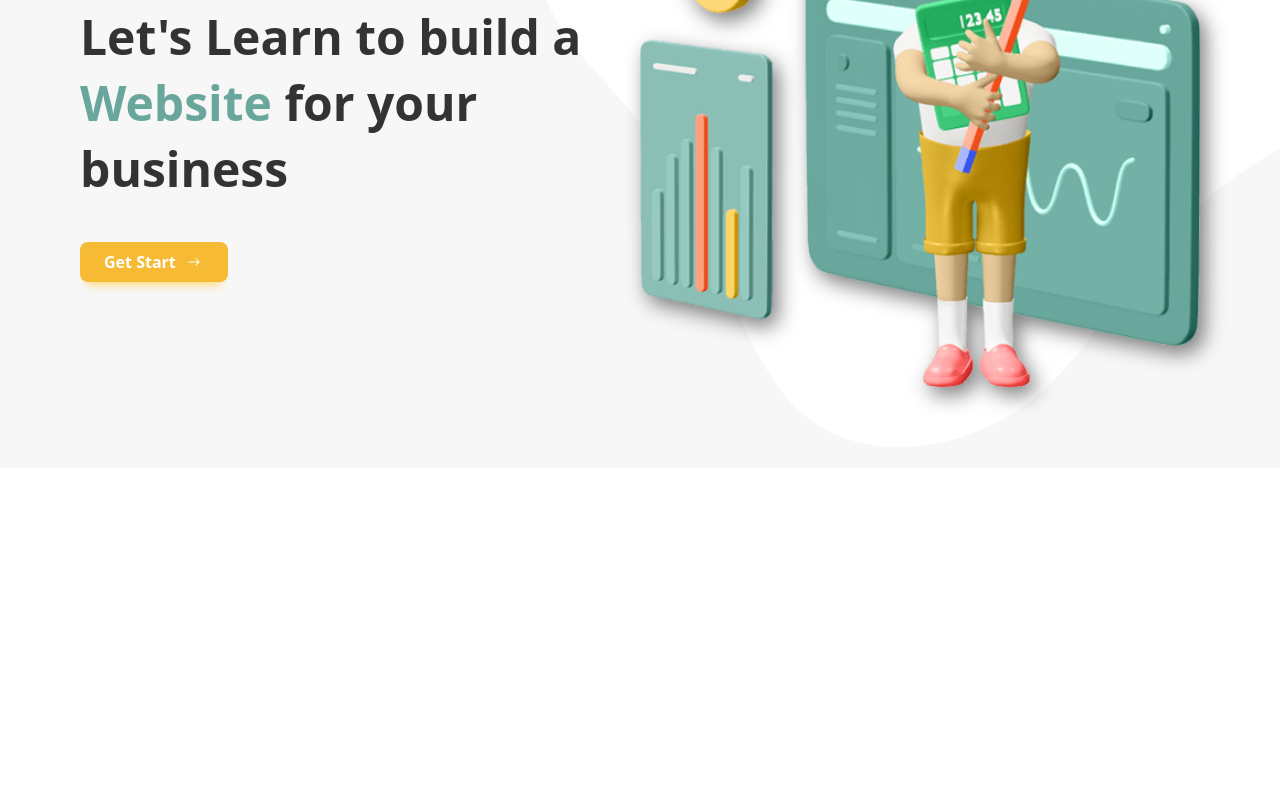
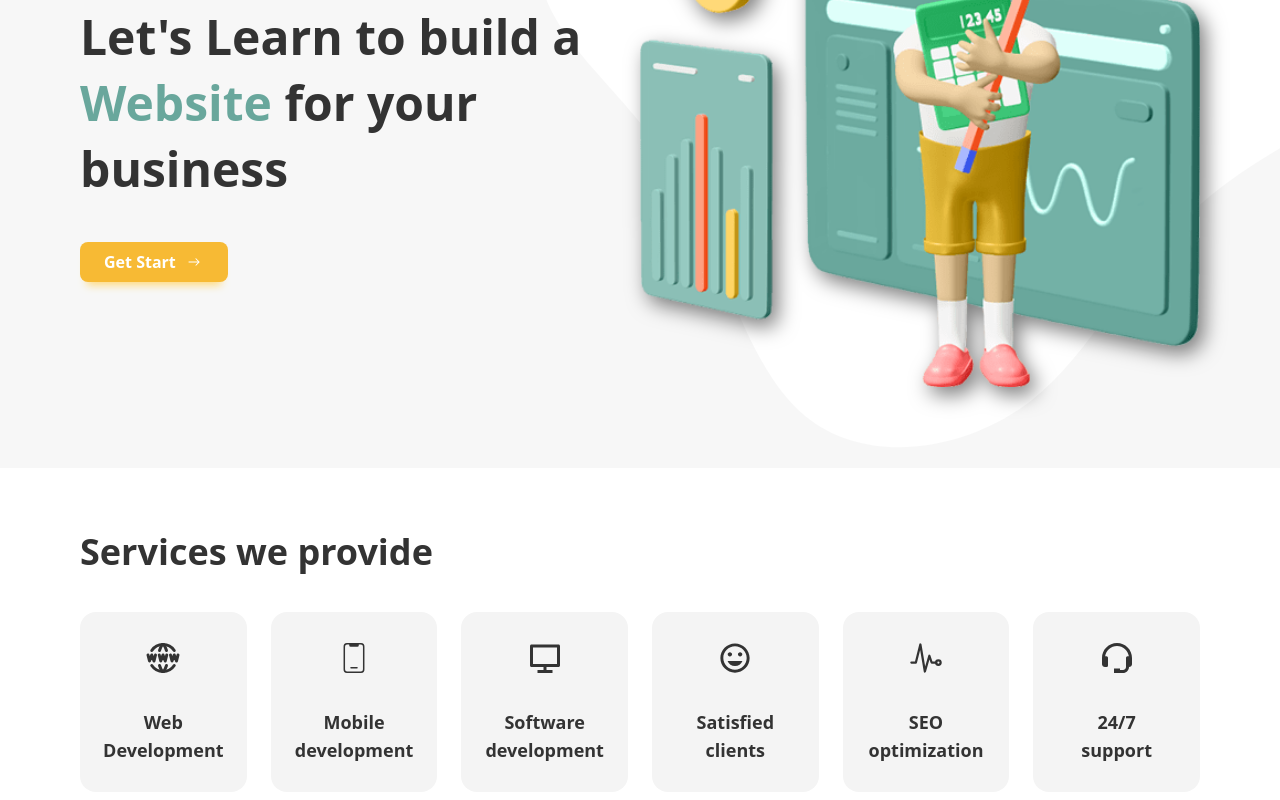
Before and after one commit to rishowrav/e-learning, a React (Vite) app: page / in a window 1280 px wide. Shown: the part 302-1102 px from the top of the page. Before the commit the page ends 800 px from the top, so only its background shows below. Built offline with nearby package versions, Linux system fonts and the light colour scheme.

Commit message:
service section design has been created

```diff
--- a/src/App.jsx
+++ b/src/App.jsx
@@ -1,11 +1,13 @@
 import Hero from "./components/Hero/Hero";
 import Navbar from "./components/Navbar/Navbar";
+import Services from "./components/Services/Services";
 
 export default function App() {
   return (
     <>
       <main className="overflow-x-hidden bg-white text-dark">
         <Hero />
+        <Services />
       </main>
     </>
   );
--- /dev/null
+++ b/src/components/Services/Services.jsx
@@ -0,0 +1,101 @@
+import { RiComputerLine } from "react-icons/ri";
+import { CiMobile3 } from "react-icons/ci";
+import { TbWorldWww } from "react-icons/tb";
+import { IoMdHappy } from "react-icons/io";
+import { BiSupport } from "react-icons/bi";
+import { IoPulseOutline } from "react-icons/io5";
+import { motion } from "framer-motion";
+
+const ServicesData = [
+  {
+    id: 1,
+    title: "Web Development",
+    link: "#",
+    icon: <TbWorldWww />,
+    delay: 0.2,
+  },
+  {
+    id: 2,
+    title: "Mobile development",
+    link: "#",
+    icon: <CiMobile3 />,
+    delay: 0.3,
+  },
+  {
+    id: 3,
+    title: "Software development",
+    link: "#",
+    icon: <RiComputerLine />,
+    delay: 0.4,
+  },
+  {
+    id: 4,
+    title: "Satisfied clients",
+    link: "#",
+    icon: <IoMdHappy />,
+    delay: 0.5,
+  },
+  {
+    id: 5,
+    title: "SEO optimization",
+    link: "#",
+    icon: <IoPulseOutline />,
+    delay: 0.6,
+  },
+  {
+    id: 6,
+    title: "24/7 support",
+    link: "#",
+    icon: <BiSupport />,
+    delay: 0.7,
+  },
+];
+
+const SlideLeft = (delay) => {
+  return {
+    initial: {
+      opacity: 0,
+      x: 50,
+    },
+    animate: {
+      opacity: 1,
+      x: 0,
+      transition: {
+        duration: 0.3,
+        delay: delay,
+        ease: "easeInOut",
+      },
+    },
+  };
+};
+
+const Services = () => {
+  return (
+    <section className="bg-white pb-14 pt-16">
+      <div className="container">
+        <h1 className="text-4xl font-bold text-left pb-10">
+          Services we provide
+        </h1>
+        <div className="grid grid-cols-2 sm:grid-cols-3 md:grid-cols-6 gap-6">
+          {ServicesData.map((service) => (
+            <motion.div
+              variants={SlideLeft(service.delay)}
+              initial="initial"
+              whileInView={"animate"}
+              viewport={{ once: true }}
+              key={service.id}
+              className="bg-[#f4f4f4] rounded-2xl flex flex-col gap-4 items-center justify-center p-4 py-7 duration-300 hover:bg-white hover:scale-110 hover:shadow-2xl"
+            >
+              <div className="text-4xl mb-4">{service.icon}</div>
+              <h1 className="text-lg font-semibold text-center px-3">
+                {service.title}
+              </h1>
+            </motion.div>
+          ))}
+        </div>
+      </div>
+    </section>
+  );
+};
+
+export default Services;
```
